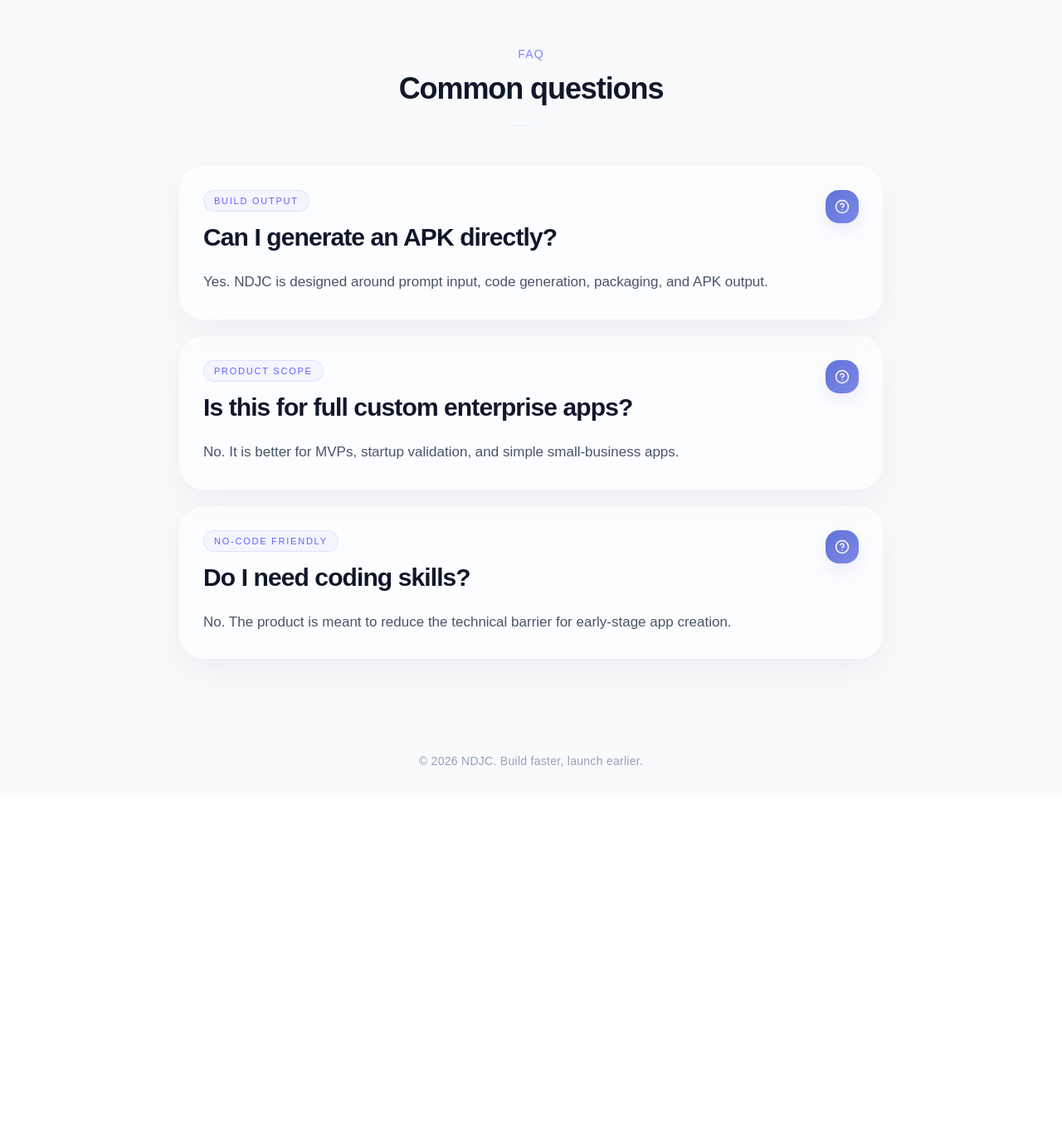
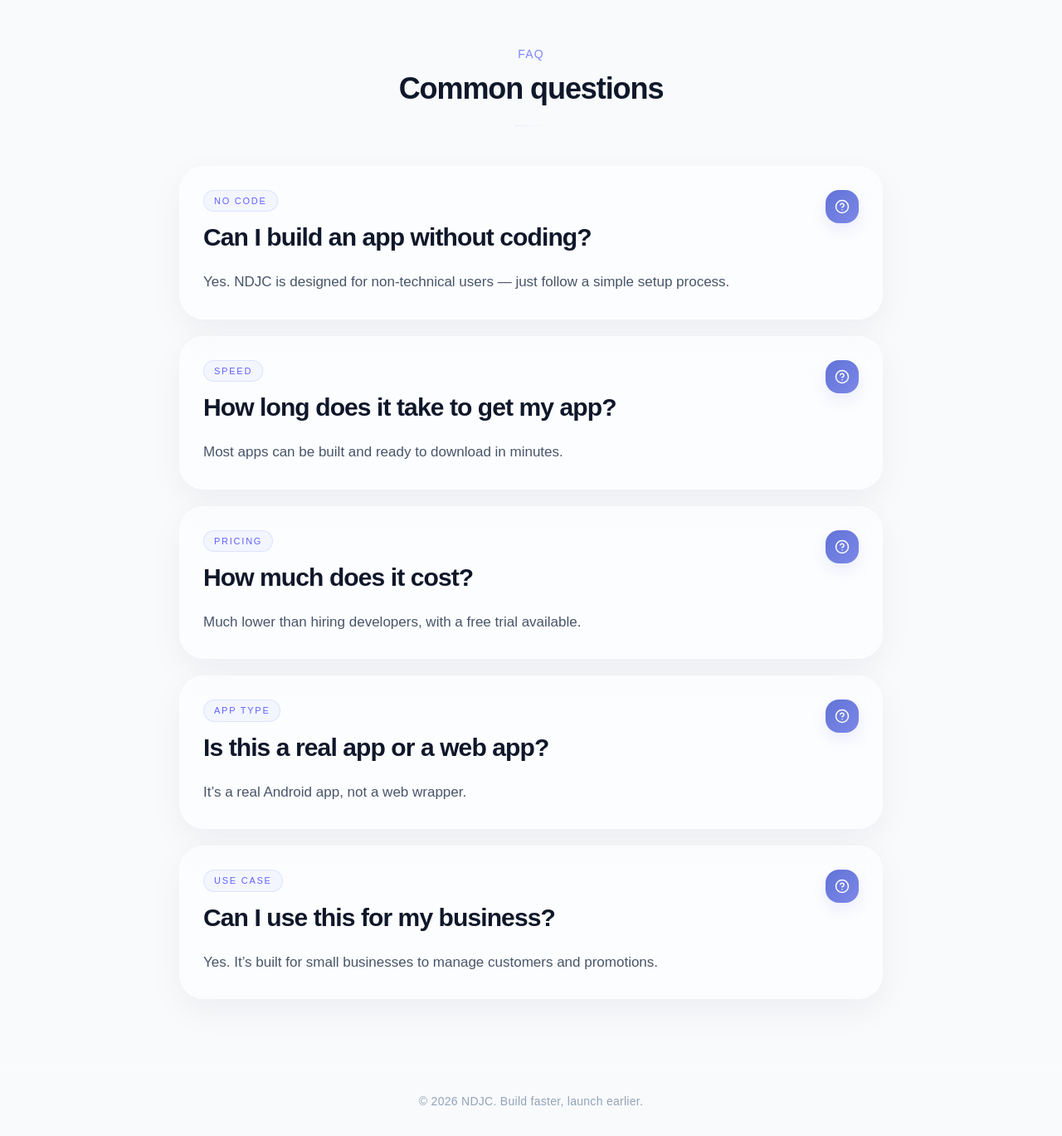
Before and after one commit to why459097630/niandongjicheng, a Next.js app: page / in a window 1280 px wide. Shown: the part 2196-3565 px from the top of the page at 83% size. Before the commit the page ends 3155 px from the top, so only its background shows below. Built offline with nearby package versions, Linux system fonts and the light colour scheme.

Commit message:
Update page.tsx

```diff
--- a/app/page.tsx
+++ b/app/page.tsx
@@ -1,6 +1,6 @@
 "use client";
 import { useEffect, useState } from "react";
-import { ArrowRight, Download, Eye, HelpCircle, Sparkles, Wand2 } from "lucide-react";
+import { ArrowRight, Download, DollarSign, Eye, HelpCircle, Smartphone, Sparkles, Wand2, Zap } from "lucide-react";
 function AuthControls({ nextPath = "/builder" }: { nextPath?: string }) {
   return (
     <button
@@ -154,7 +154,7 @@ export default function Home() {
           <div className="group relative overflow-hidden rounded-[28px] border border-white/40 bg-white/55 p-6 shadow-[0_14px_40px_rgba(15,23,42,0.06)] backdrop-blur-xl transition-all duration-300 hover:-translate-y-1.5 hover:border-indigo-200/60 hover:shadow-[0_20px_48px_rgba(99,102,241,0.08)]">
             <div className="mb-6 flex items-center justify-between">
               <div className="flex h-12 w-12 items-center justify-center rounded-2xl bg-gradient-to-br from-[#6172d6] to-[#7c88e8] text-white shadow-[0_10px_22px_rgba(99,102,241,0.14)]">
-                <Sparkles className="h-5 w-5" />
+                <DollarSign className="h-5 w-5" />
               </div>
               <div className="rounded-full border border-indigo-200/55 bg-indigo-50/70 px-3 py-1 text-[11px] font-medium uppercase tracking-[0.16em] text-indigo-500">
                 Cost
@@ -170,7 +170,7 @@ export default function Home() {
           <div className="group relative overflow-hidden rounded-[28px] border border-white/40 bg-white/55 p-6 shadow-[0_14px_40px_rgba(15,23,42,0.06)] backdrop-blur-xl transition-all duration-300 hover:-translate-y-1.5 hover:border-indigo-200/60 hover:shadow-[0_20px_48px_rgba(99,102,241,0.08)]">
             <div className="mb-6 flex items-center justify-between">
               <div className="flex h-12 w-12 items-center justify-center rounded-2xl bg-gradient-to-br from-[#6172d6] to-[#7c88e8] text-white shadow-[0_10px_22px_rgba(99,102,241,0.14)]">
-                <Eye className="h-5 w-5" />
+                <Zap className="h-5 w-5" />
               </div>
               <div className="rounded-full border border-indigo-200/55 bg-indigo-50/70 px-3 py-1 text-[11px] font-medium uppercase tracking-[0.16em] text-indigo-500">
                 Speed
@@ -186,7 +186,7 @@ export default function Home() {
           <div className="group relative overflow-hidden rounded-[28px] border border-white/40 bg-white/55 p-6 shadow-[0_14px_40px_rgba(15,23,42,0.06)] backdrop-blur-xl transition-all duration-300 hover:-translate-y-1.5 hover:border-indigo-200/60 hover:shadow-[0_20px_48px_rgba(99,102,241,0.08)]">
             <div className="mb-6 flex items-center justify-between">
               <div className="flex h-12 w-12 items-center justify-center rounded-2xl bg-gradient-to-br from-[#6172d6] to-[#7c88e8] text-white shadow-[0_10px_22px_rgba(99,102,241,0.14)]">
-                <Download className="h-5 w-5" />
+                <Smartphone className="h-5 w-5" />
               </div>
               <div className="rounded-full border border-indigo-200/55 bg-indigo-50/70 px-3 py-1 text-[11px] font-medium uppercase tracking-[0.16em] text-indigo-500">
                 Ownership
@@ -263,16 +263,16 @@ export default function Home() {
             <div className="mb-4 flex items-start justify-between gap-4">
               <div>
                 <div className="mb-2 inline-flex rounded-full border border-indigo-200/55 bg-indigo-50/70 px-3 py-1 text-[11px] font-medium uppercase tracking-[0.16em] text-indigo-500">
-                  Build Output
+                  No Code
                 </div>
-                <h3 className="text-[26px] font-semibold tracking-[-0.03em] text-[#0f172a] md:text-[30px]">Can I generate an APK directly?</h3>
+                <h3 className="text-[26px] font-semibold tracking-[-0.03em] text-[#0f172a] md:text-[30px]">Can I build an app without coding?</h3>
               </div>
               <div className="flex h-10 w-10 shrink-0 items-center justify-center rounded-2xl bg-gradient-to-br from-[#6172d6] to-[#7c88e8] text-white shadow-[0_8px_18px_rgba(99,102,241,0.11)]">
                 <HelpCircle className="h-4.5 w-4.5" />
               </div>
             </div>
             <p className="text-[17px] leading-[1.85] text-[#475569]">
-              Yes. NDJC is designed around prompt input, code generation, packaging, and APK output.
+              Yes. NDJC is designed for non-technical users — just follow a simple setup process.
             </p>
           </div>
 
@@ -280,16 +280,16 @@ export default function Home() {
             <div className="mb-4 flex items-start justify-between gap-4">
               <div>
                 <div className="mb-2 inline-flex rounded-full border border-indigo-200/55 bg-indigo-50/70 px-3 py-1 text-[11px] font-medium uppercase tracking-[0.16em] text-indigo-500">
-                  Product Scope
+                  Speed
                 </div>
-                <h3 className="text-[26px] font-semibold tracking-[-0.03em] text-[#0f172a] md:text-[30px]">Is this for full custom enterprise apps?</h3>
+                <h3 className="text-[26px] font-semibold tracking-[-0.03em] text-[#0f172a] md:text-[30px]">How long does it take to get my app?</h3>
               </div>
               <div className="flex h-10 w-10 shrink-0 items-center justify-center rounded-2xl bg-gradient-to-br from-[#6172d6] to-[#7c88e8] text-white shadow-[0_8px_18px_rgba(99,102,241,0.11)]">
                 <HelpCircle className="h-4.5 w-4.5" />
               </div>
             </div>
             <p className="text-[17px] leading-[1.85] text-[#475569]">
-              No. It is better for MVPs, startup validation, and simple small-business apps.
+              Most apps can be built and ready to download in minutes.
             </p>
           </div>
 
@@ -297,16 +297,50 @@ export default function Home() {
             <div className="mb-4 flex items-start justify-between gap-4">
               <div>
                 <div className="mb-2 inline-flex rounded-full border border-indigo-200/55 bg-indigo-50/70 px-3 py-1 text-[11px] font-medium uppercase tracking-[0.16em] text-indigo-500">
-                  No-code Friendly
+                  Pricing
                 </div>
-                <h3 className="text-[26px] font-semibold tracking-[-0.03em] text-[#0f172a] md:text-[30px]">Do I need coding skills?</h3>
+                <h3 className="text-[26px] font-semibold tracking-[-0.03em] text-[#0f172a] md:text-[30px]">How much does it cost?</h3>
               </div>
               <div className="flex h-10 w-10 shrink-0 items-center justify-center rounded-2xl bg-gradient-to-br from-[#6172d6] to-[#7c88e8] text-white shadow-[0_8px_18px_rgba(99,102,241,0.11)]">
                 <HelpCircle className="h-4.5 w-4.5" />
               </div>
             </div>
             <p className="text-[17px] leading-[1.85] text-[#475569]">
-              No. The product is meant to reduce the technical barrier for early-stage app creation.
+              Much lower than hiring developers, with a free trial available.
+            </p>
+          </div>
+
+          <div className="group rounded-[30px] border border-white/40 bg-white/55 p-6 shadow-[0_14px_40px_rgba(15,23,42,0.05)] backdrop-blur-xl transition-all duration-300 hover:-translate-y-1 hover:border-indigo-200/60 hover:shadow-[0_18px_40px_rgba(99,102,241,0.06)] md:p-7">
+            <div className="mb-4 flex items-start justify-between gap-4">
+              <div>
+                <div className="mb-2 inline-flex rounded-full border border-indigo-200/55 bg-indigo-50/70 px-3 py-1 text-[11px] font-medium uppercase tracking-[0.16em] text-indigo-500">
+                  App Type
+                </div>
+                <h3 className="text-[26px] font-semibold tracking-[-0.03em] text-[#0f172a] md:text-[30px]">Is this a real app or a web app?</h3>
+              </div>
+              <div className="flex h-10 w-10 shrink-0 items-center justify-center rounded-2xl bg-gradient-to-br from-[#6172d6] to-[#7c88e8] text-white shadow-[0_8px_18px_rgba(99,102,241,0.11)]">
+                <HelpCircle className="h-4.5 w-4.5" />
+              </div>
+            </div>
+            <p className="text-[17px] leading-[1.85] text-[#475569]">
+              It’s a real Android app, not a web wrapper.
+            </p>
+          </div>
+
+          <div className="group rounded-[30px] border border-white/40 bg-white/55 p-6 shadow-[0_14px_40px_rgba(15,23,42,0.05)] backdrop-blur-xl transition-all duration-300 hover:-translate-y-1 hover:border-indigo-200/60 hover:shadow-[0_18px_40px_rgba(99,102,241,0.06)] md:p-7">
+            <div className="mb-4 flex items-start justify-between gap-4">
+              <div>
+                <div className="mb-2 inline-flex rounded-full border border-indigo-200/55 bg-indigo-50/70 px-3 py-1 text-[11px] font-medium uppercase tracking-[0.16em] text-indigo-500">
+                  Use Case
+                </div>
+                <h3 className="text-[26px] font-semibold tracking-[-0.03em] text-[#0f172a] md:text-[30px]">Can I use this for my business?</h3>
+              </div>
+              <div className="flex h-10 w-10 shrink-0 items-center justify-center rounded-2xl bg-gradient-to-br from-[#6172d6] to-[#7c88e8] text-white shadow-[0_8px_18px_rgba(99,102,241,0.11)]">
+                <HelpCircle className="h-4.5 w-4.5" />
+              </div>
+            </div>
+            <p className="text-[17px] leading-[1.85] text-[#475569]">
+              Yes. It’s built for small businesses to manage customers and promotions.
             </p>
           </div>
         </div>
```
